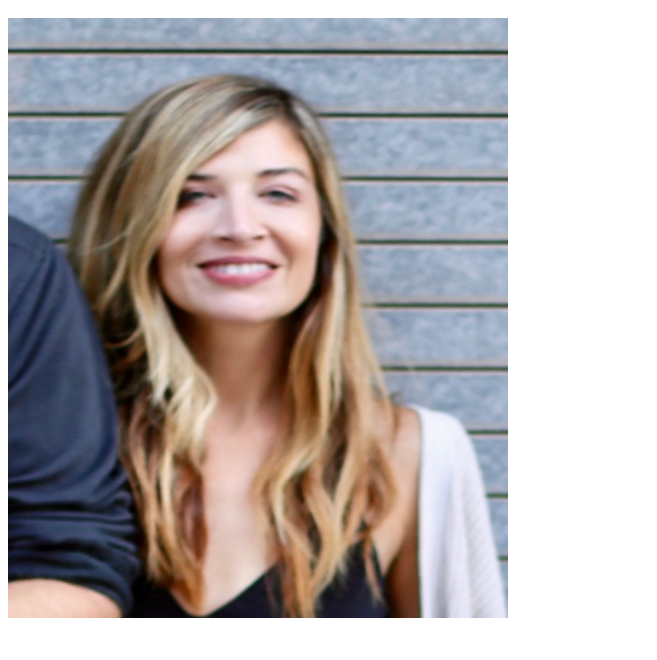
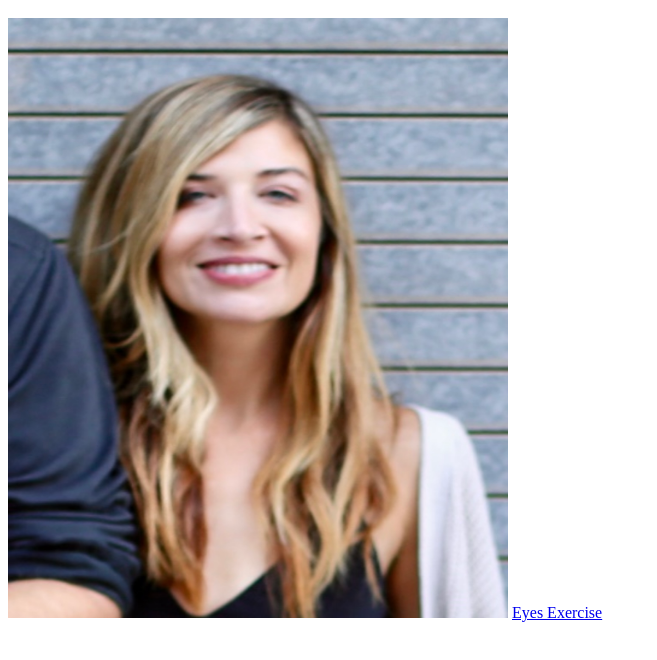
Before and after one commit to adriennecmetz/AdrienneMetz, a plain HTML site: page index.html in a window 1280 px wide. Shown: the part 48-708 px from the top of the page, without its empty margins (0-657 px from the left). Drawn offline with Linux system fonts and the light colour scheme.

Commit message:
Update index.html

```diff
--- a/index.html
+++ b/index.html
@@ -3,4 +3,8 @@
     <img src = "./bioA.jpg" width="500"
     height="600" >
 
+
+    <a href = "https://github.com/adriennecmetz/Eyes"> Eyes Exercise </a>
+
+
 </html>
```
